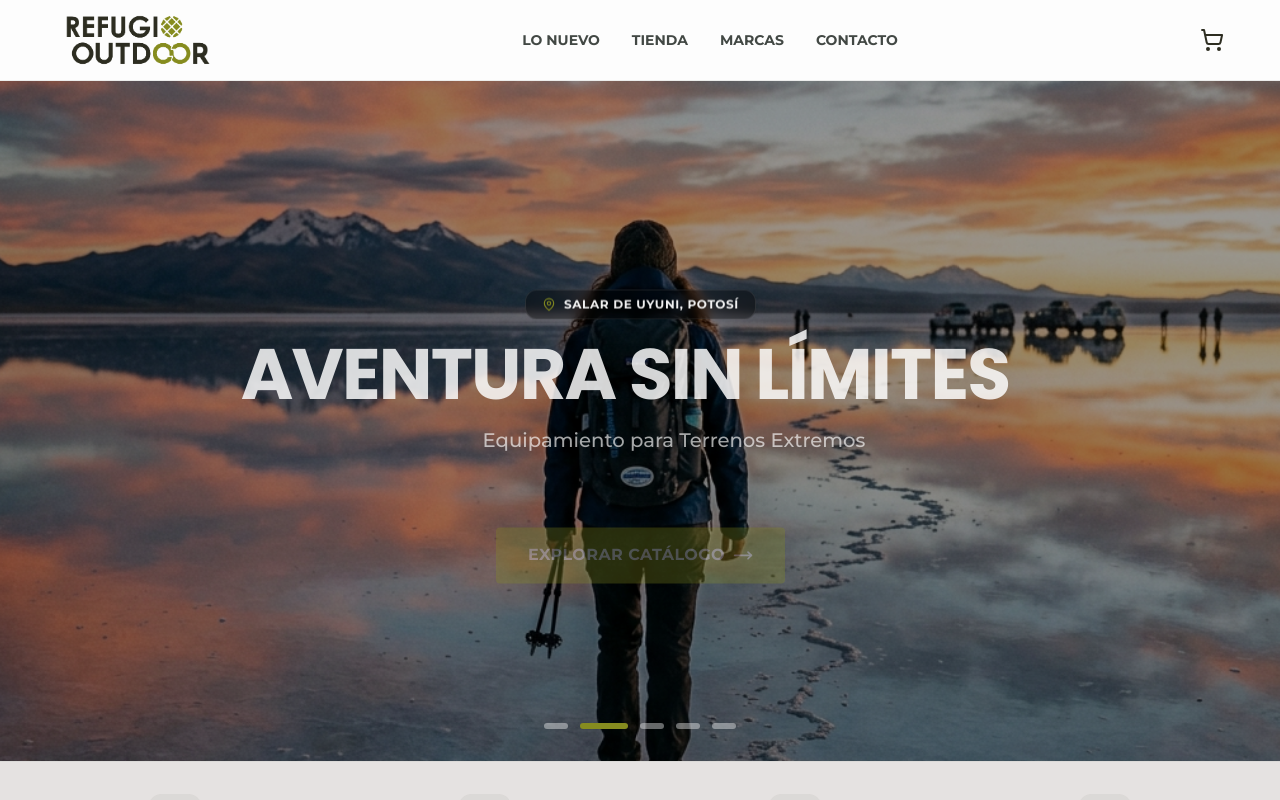
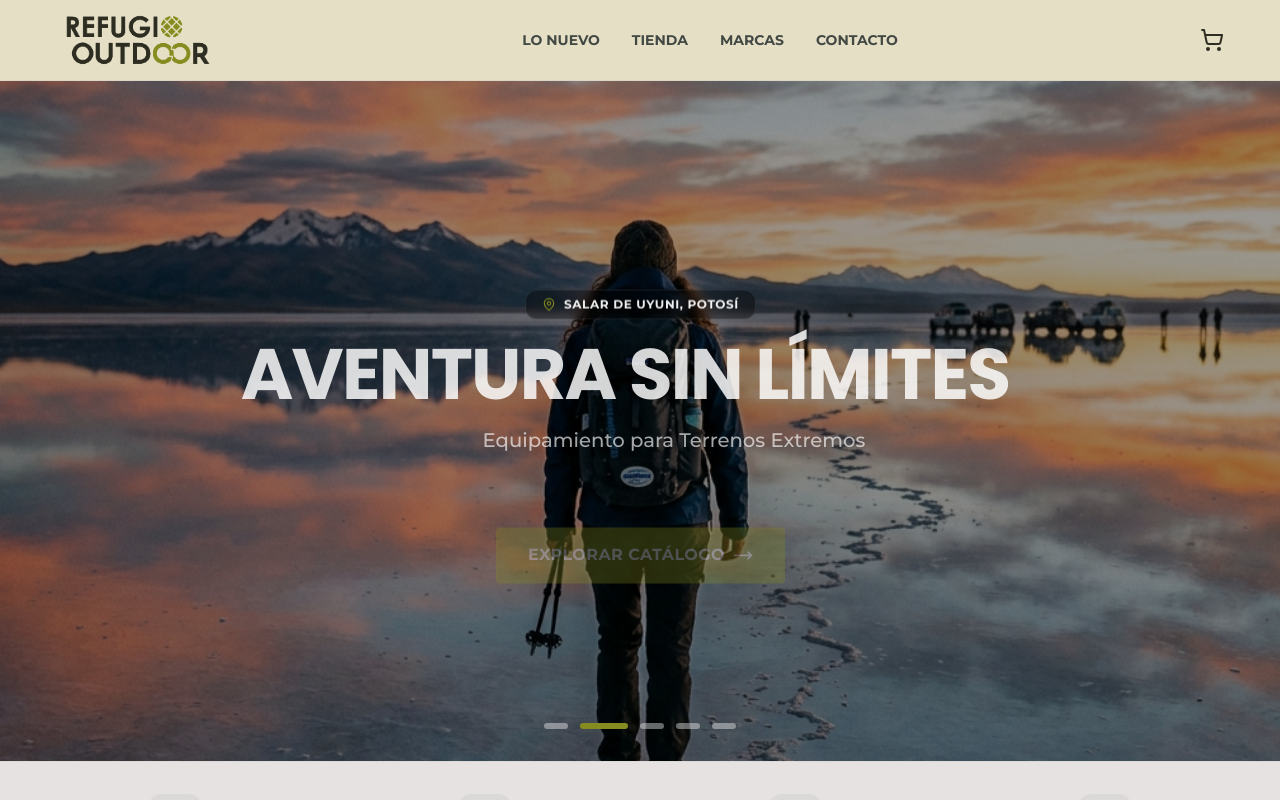
Before and after one commit to jorgecandia423-arch/refugio-outdoor-web, a Next.js app: page / in a window 1280 px wide. Shown: the top 800 px of the page. Built offline with nearby package versions, Linux system fonts and the light colour scheme.

Commit message:
style: restaurar color original kraft-beige en el encabezado

```diff
--- a/src/components/Navbar.tsx
+++ b/src/components/Navbar.tsx
@@ -15,7 +15,7 @@ export default function Navbar() {
 
   return (
     <>
-      <header className="w-full bg-soft-white border-b border-outline-variant/30 sticky top-0 z-50">
+      <header className="w-full bg-kraft-beige/90 backdrop-blur-md border-b border-outline-variant/30 sticky top-0 z-50">
       <div className="max-w-container-max w-full mx-auto px-6 md:px-12 h-20 flex items-center justify-between">
         <Link href="/" className="flex items-center">
           <Image src="/logo.png" alt="Refugio Outdoor" width={180} height={60} className="object-contain" />
```
